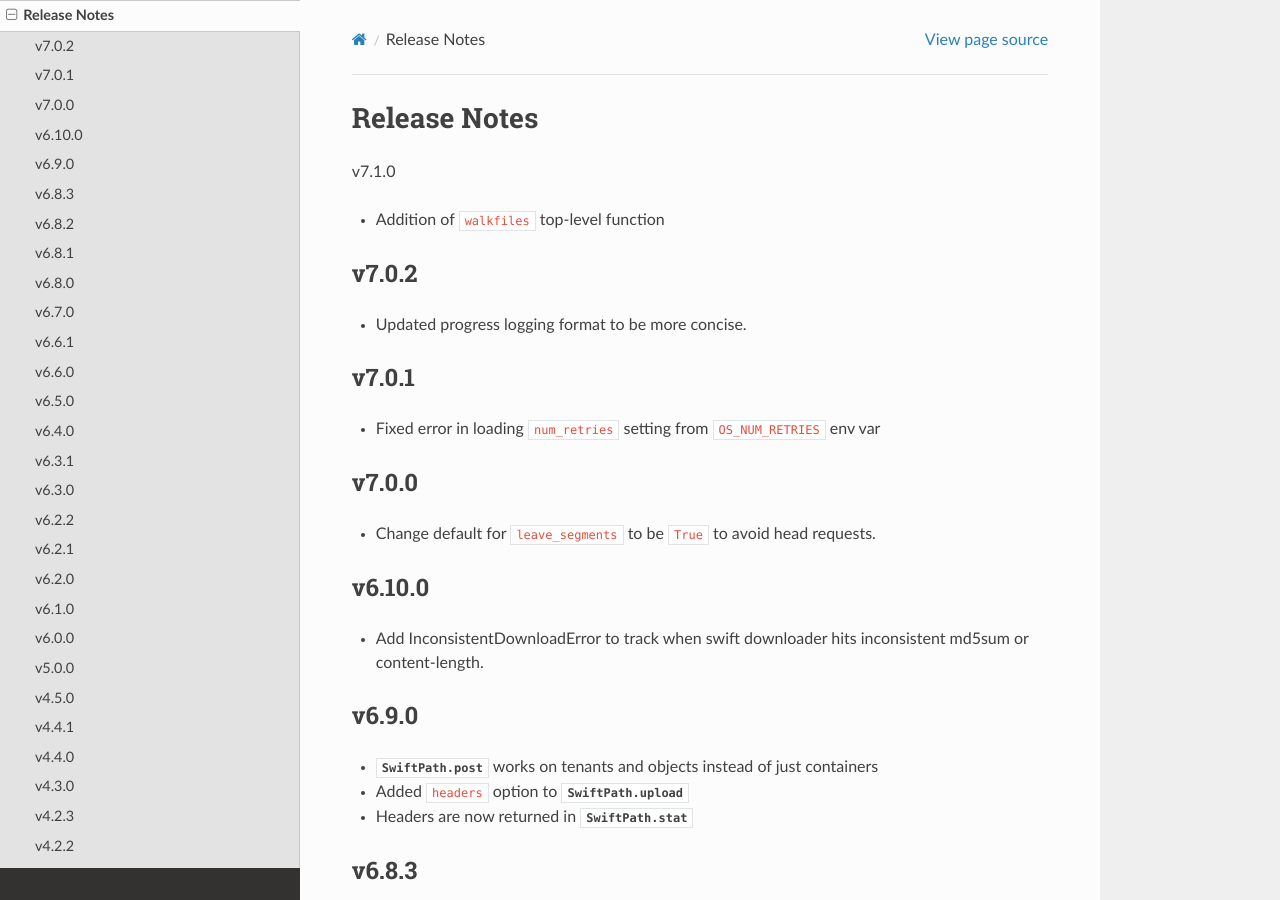
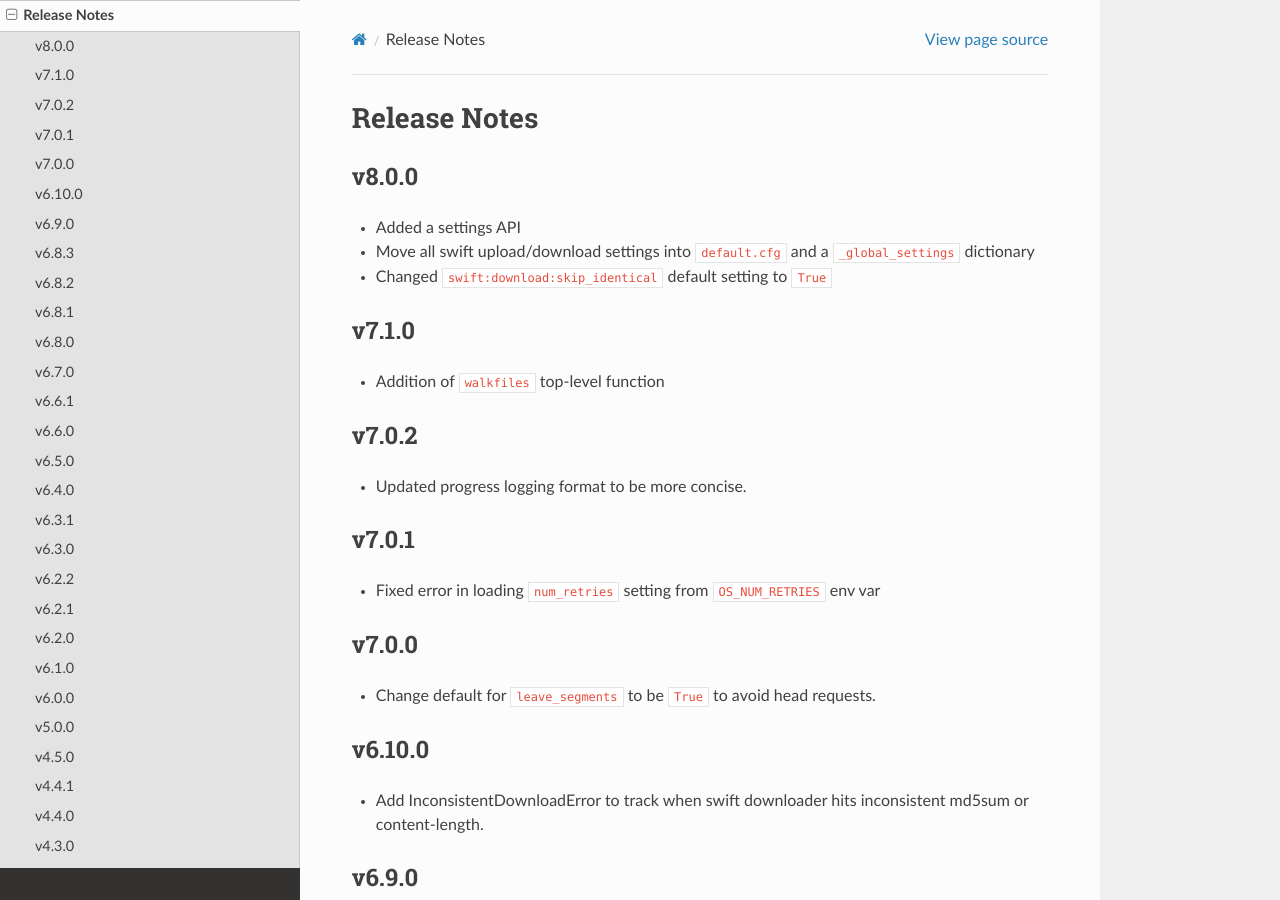
Before and after one commit to counsyl/stor, a Sphinx documentation site: the page built from docs/release_notes.rst, in a window 1280 px wide and 900 px high. Built offline with Sphinx 7.4.7 and the Read the Docs theme 2.0.0, drawn with Linux system fonts in a browser that asks for light colours; the version number could not be read and is left out.

Commit message:
update release notes
Sem-Ver: api-break

```diff
--- a/docs/release_notes.rst
+++ b/docs/release_notes.rst
@@ -1,7 +1,15 @@
 Release Notes
 =============
 
+v8.0.0
+------
+
+* Added a settings API
+* Move all swift upload/download settings into ``default.cfg`` and a ``_global_settings`` dictionary
+* Changed ``swift:download:skip_identical`` default setting to ``True``
+
 v7.1.0
+------
 
 * Addition of ``walkfiles`` top-level function
 
```
